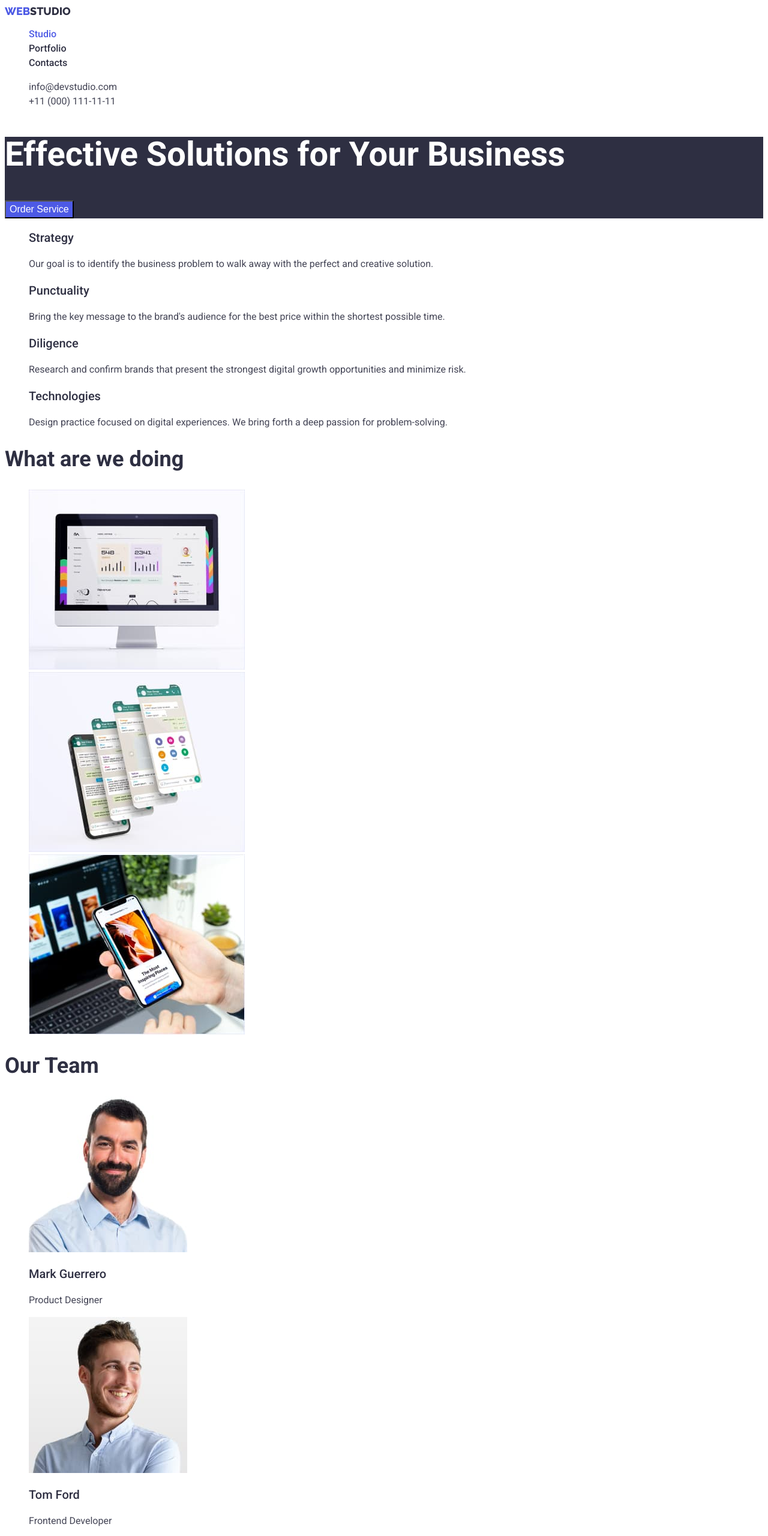
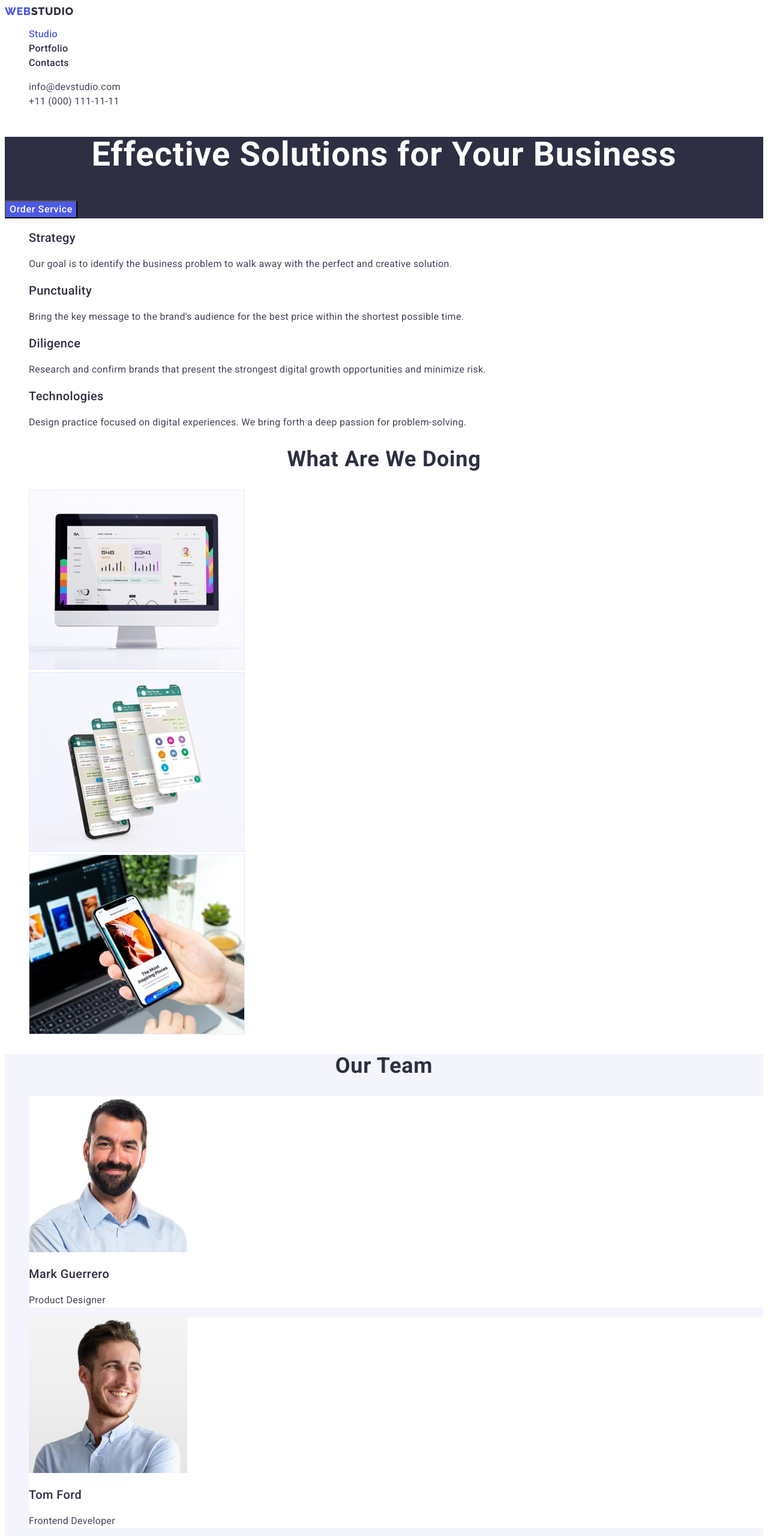
Before and after one commit to Valerii2022/goit-markup-hw-02, a plain HTML site: page index.html in a window 1280 px wide. Shown: the top 2560 px of the page at 60% size. Drawn offline with Linux system fonts and the light colour scheme.

Commit message:
refactoring

```diff
--- a/css/styles.css
+++ b/css/styles.css
@@ -19,11 +19,11 @@ body {
   background-color: var(--white-background-color);
 }
 
-a {
+.link {
   text-decoration: none;
 }
 
-ul {
+.list {
   list-style: none;
 }
 
@@ -44,18 +44,20 @@ button {
   font-size: 18px;
   line-height: 1.17;
   font-weight: 800;
+  letter-spacing: 0.03em;
   text-transform: uppercase;
-  color: var(--navy-blue-color);
+  color: var(--primary-brand-color);
 }
 
-.logo .accent {
-  color: var(--primary-brand-color);
+.logo .brand-color {
+  color: var(--navy-blue-color);
 }
 
 .navigate-list .link {
   font-size: 16px;
   line-height: 1.5;
   font-weight: 500;
+  letter-spacing: 0.02em;
   color: var(--navy-blue-color);
 }
 
@@ -64,10 +66,14 @@ button {
   color: var(--pressed-state-color);
 }
 
+.address {
+  font-style: normal;
+}
+
 .address .link {
   font-size: 16px;
   line-height: 1.5;
-  font-style: normal;
+  letter-spacing: 0.02em;
   color: var(--primary-text-color);
 }
 
@@ -87,19 +93,23 @@ button {
 .hero .title {
   font-size: 56px;
   line-height: 1.07;
+  text-align: center;
+  letter-spacing: 0.02em;
   color: var(--white-background-color);
 }
 
 .hero .btn {
+  font-family: 'Roboto', sans-serif;
   font-size: 16px;
   line-height: 1.5;
   font-weight: 500;
+  letter-spacing: 0.04em;
   color: var(--white-background-color);
   background-color: var(--primary-brand-color);
 }
 
 .hero .btn:hover,
-.hero .bt:focus {
+.hero .btn:focus {
   background-color: var(--pressed-state-color);
 }
 
@@ -107,36 +117,54 @@ button {
   font-size: 20px;
   line-height: 1.2;
   font-weight: 500;
+  letter-spacing: 0.02em;
   color: var(--navy-blue-color);
 }
 
 .benefits .text {
   font-size: 16px;
   line-height: 1.5;
+  letter-spacing: 0.02em;
 }
 
 .todo .title {
   font-size: 36px;
   line-height: 1.11;
+  text-align: center;
+  letter-spacing: 0.02em;
+  text-transform: capitalize;
   color: var(--navy-blue-color);
+}
+
+.our-team {
+  background-color: var(--light-color);
 }
 
 .our-team .title {
   font-size: 36px;
   line-height: 1.11;
+  text-align: center;
+  letter-spacing: 0.02em;
+  text-transform: capitalize;
   color: var(--navy-blue-color);
+}
+
+.our-team .item {
+  background-color: var(--white-background-color);
 }
 
 .our-team .subtitle {
   font-size: 20px;
   line-height: 1.2;
   font-weight: 500;
+  letter-spacing: 0.02em;
   color: var(--navy-blue-color);
 }
 
 .our-team .text {
   font-size: 16px;
   line-height: 1.5;
+  letter-spacing: 0.02em;
 }
 
 .footer {
@@ -144,19 +172,26 @@ button {
 }
 
 .footer .logo {
-  color: var(--accent-color);
+  color: var(--primary-brand-color);
+}
+
+.footer .brand-color {
+  color: var(--light-color);
 }
 
 .footer .text {
   font-size: 16px;
   line-height: 1.5;
-  color: var(--accent-color);
+  letter-spacing: 0.02em;
+  color: var(--light-color);
 }
 
 .filter .btn {
+  font-family: 'Roboto', sans-serif;
   font-size: 16px;
   line-height: 1.5;
   font-weight: 500;
+  letter-spacing: 0.04em;
   color: var(--primary-brand-color);
   background-color: var(--light-color);
 }
--- a/index.html
+++ b/index.html
@@ -16,10 +16,10 @@
     <!-- HEADER -->
     <header class="header">
       <nav class="navigate">
-        <a href="./index.html" class="logo"
-          ><span class="accent">Web</span>Studio</a
+        <a href="./index.html" class="logo link"
+          >Web<span class="brand-color">Studio</span></a
         >
-        <ul class="navigate-list">
+        <ul class="navigate-list list">
           <li class="item">
             <a href="./index.html" class="link current">Studio</a>
           </li>
@@ -169,8 +169,8 @@
     </main>
     <!-- FOOTER -->
     <footer class="footer">
-      <a href="./index.html" class="logo"
-        ><span class="accent">Web</span>Studio</a
+      <a href="./index.html" class="logo link"
+        >Web<span class="brand-color">Studio</span></a
       >
       <p class="text">
         Increase the flow of customers and sales for your business with digital
```
Also changed, not shown: portfolio.html (+8 -8 lines).
